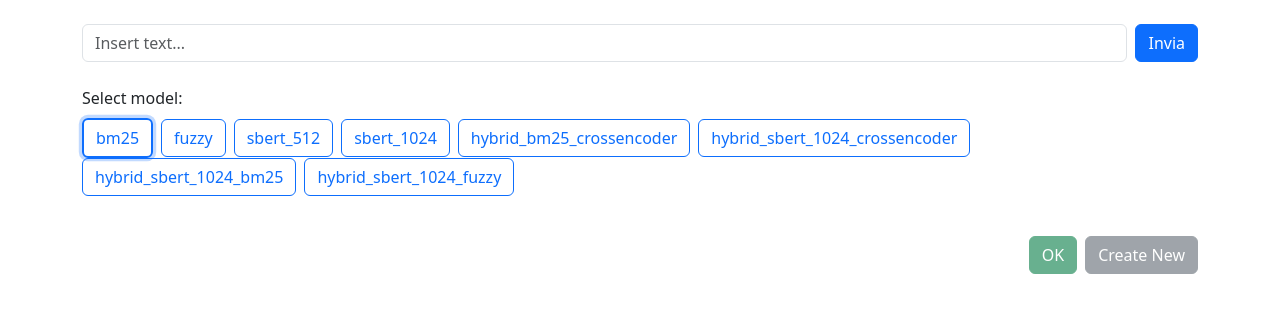
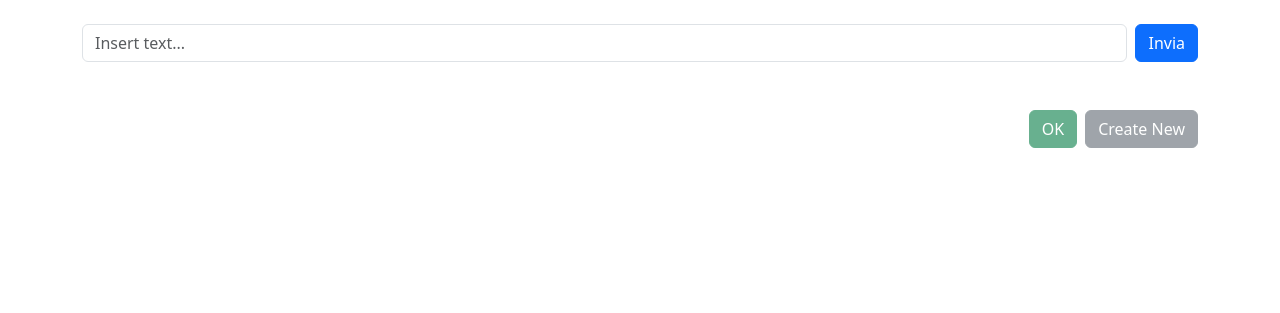
Before and after one commit to nicocecchin/BLM_AI_Classifier, a Flask app: page / in a window 1280 px wide. Shown: the top 313 px of the page. Run offline with Flask 3, Linux system fonts and the light colour scheme; parts of the project's set-up code (start-up, migrations or seed data) failed here and were passed over.

Commit message:
clean and update app.py with new insertion script

```diff
--- a/app/app.py
+++ b/app/app.py
@@ -1,72 +1,88 @@
+from typing import Dict, List, Set, Tuple
 from flask import Flask, render_template, request, jsonify
 from vec_db_functions import vector_search
-import sys
+from insertion import get_suggested_descriptions
+from retrievers.Retriever import Retriever
+import configparser
 import os
-from insertion import get_suggested_descriptions
-
-project_root = os.path.abspath(os.path.join(os.path.dirname(__file__), '..'))
-sys.path.insert(0, project_root)
-
-from retrievers.Bm25 import Bm25
-from retrievers.Fuzzy import Fuzzy
-from retrievers.Sbert import Sbert
-from retrievers.HybridRetriever import HybridRetriever
 
 app = Flask(__name__)
 
-bm25 = Bm25("../datasets/catalogue_01.csv", 10)
-fuzzy = Fuzzy("../datasets/catalogue_01.csv", 10, method='token_sort_ratio')
-sbert_512 = Sbert("../datasets/catalogue_01.csv", 10, size=512)
-sbert_1024 = Sbert("../datasets/catalogue_01.csv", 10, size=1024)
-hybrid_bm25_crossencoder = HybridRetriever("../datasets/catalogue_01.csv", 10, retriever_name="bm25", ranker_name="cross_encoder", model_name="ms-marco-MiniLM-L-6-v2")
-hybrid_sbert_1024_crossencoder = HybridRetriever("../datasets/catalogue_01.csv", 10, retriever_name="sbert_1024", ranker_name="cross_encoder", model_name="ms-marco-MiniLM-L-6-v2")
-hybrid_sbert_1024_bm25 = HybridRetriever("../datasets/catalogue_01.csv", 10, retriever_name="sbert_1024", ranker_name="bm25")
-hybrid_sbert_1024_fuzzy = HybridRetriever("../datasets/catalogue_01.csv", 10, retriever_name="sbert_1024", ranker_name="fuzzy", model_name='token_sort_ratio')
+def read_config()->Tuple[str, str, int, str]:
+    config = configparser.ConfigParser()
 
-models = ['bm25', 'fuzzy', 'sbert_512', 'sbert_1024', 'hybrid_bm25_crossencoder', 'hybrid_sbert_1024_crossencoder', 'hybrid_sbert_1024_bm25', 'hybrid_sbert_1024_fuzzy']
-model = bm25 # Default model
+    # determine the absolute path to config.ini relative to this script
+    base_dir = os.path.dirname(os.path.abspath(__file__))
+    config_path = os.path.join(base_dir, "config.ini")
+    config.read(config_path)
+    print(f"Configuration loaded: {config.sections()}")
+
+    settings = config["settings"]
+    catalogue = settings["catalogue"]
+    model = settings["retriever"]
+    output_length = int(settings["output_length"])
+    insertion_llm = settings["insertion_llm"]
+
+    return catalogue, model, output_length, insertion_llm
+
+def initialize_retriever(model_name: str, catalogue: str, output_length: int) -> Retriever:
+    from retrievers.Bm25 import Bm25
+    from retrievers.Sbert import Sbert
+    from retrievers.Qwen import Qwen
+    from retrievers.Random import Random
+    from retrievers.Gte import Gte
+    from retrievers.Nomic import Nomic
+    from retrievers.BGE import Bge
+    from retrievers.Fuzzy import Fuzzy
+
+    if model_name == 'bm25':
+        return Bm25(data_source=catalogue, output_length=output_length)
+    elif model_name == 'sbert_512':
+        return Sbert(data_source=catalogue, output_length=output_length, size=512)
+    elif model_name == 'sbert_768':
+        return Sbert(data_source=catalogue, output_length=output_length, size=768)
+    elif model_name == 'sbert_1024':
+        return Sbert(data_source=catalogue, output_length=output_length, size=1024)
+    elif model_name == 'bge':
+        return Bge(data_source=catalogue, output_length=output_length, return_dense=True, return_sparse=False)
+    elif model_name == 'qwen_1024':
+        return Qwen(data_source=catalogue, output_length=output_length, size=1024)
+    elif model_name == 'qwen_2560':
+        return Qwen(data_source=catalogue, output_length=output_length, size=2560)
+    elif model_name == 'qwen_4096':
+        return Qwen(data_source=catalogue, output_length=output_length, size=4096)
+    elif model_name == 'fuzzy_ratio':
+        return Fuzzy(data_source=catalogue, output_length=output_length, method='ratio')
+    elif model_name == 'fuzzy_sort_ratio':
+        return Fuzzy(data_source=catalogue, output_length=output_length, method='token_sort_ratio')
+    elif model_name == 'fuzzy_set_ratio':
+        return Fuzzy(data_source=catalogue, output_length=output_length, method='token_set_ratio')
+    elif model_name == 'gte':
+        return Gte(data_source=catalogue, output_length=output_length)
+    elif model_name == 'nomic':
+        return Nomic(data_source=catalogue, output_length=output_length)
+    elif model_name == 'random':
+        return Random(data_source=catalogue, output_length=output_length, random_seed=123)
+    else:
+        raise ValueError(f"Unknown model name: {model_name}. Supported models are: bm25, sbert_512, sbert_768, sbert_1024, qwen_1024, qwen_2560, qwen_4096, gte, nomic, random.")
 
 @app.route('/')
 def index():
     return render_template('index.html')
 
-@app.route('/models')
-def list_models():
-    return jsonify(models)
-
-@app.route('/set_model', methods=['POST'])
-def set_model():
-    selected_model = request.json.get('model')
-    if selected_model:
-        if selected_model == 'bm25':
-            global model
-            model = bm25
-        elif selected_model == 'fuzzy':
-            model = fuzzy
-        elif selected_model == 'sbert_512':
-            model = sbert_512
-        elif selected_model == 'sbert_1024':
-            model = sbert_1024
-        elif selected_model == 'hybrid_bm25_crossencoder':
-            model = hybrid_bm25_crossencoder
-        elif selected_model == 'hybrid_sbert_1024_crossencoder':
-            model = hybrid_sbert_1024_crossencoder
-        elif selected_model == 'hybrid_sbert_1024_bm25':
-            model = hybrid_sbert_1024_bm25
-        elif selected_model == 'hybrid_sbert_1024_fuzzy':
-            model = hybrid_sbert_1024_fuzzy
-        else:
-            return jsonify({"status": "error", "message": "Unknown model"}), 400
-        # Set the model for the current session or user
-        print(f"Model set to: {selected_model}")
-        return jsonify({"status": "success", "model": selected_model})
-    return jsonify({"status": "error", "message": "No model specified"}), 400
-
 @app.route('/get_results', methods=['POST'])
 def get_results():
+    # get user input from the request
     data = request.get_json()
     user_input = data.get('input', '')
 
+    print(f"User input received: {user_input}")
+
+    # load configuration from config.ini
+    catalogue, model_name, output_length, _ = read_config()
+    print(f"Using catalogue: {catalogue}, model: {model_name}, output length: {output_length}")
+    # initialize the retriever based on the model name
+    model = initialize_retriever(model_name, catalogue, output_length)
     results = model.retrieve(user_input)
 
     print(f"Time taken to retrieve results: {results[1]}")
@@ -97,15 +113,23 @@ def submit_insertion():
     desc_it = data.get('desc_it', '')
     desc_en = data.get('desc_en', '')
 
-
     return jsonify("received insertion data", code, desc_it, desc_en)
 
 @app.route('/get_suggestions', methods=['POST'])
 def get_suggestions():
+    # get user input from the request
     data = request.get_json()
     user_input = data.get('input', '')
-    results = vector_search(user_input)
-    (ita, eng) = get_suggested_descriptions(user_input, results)
+
+    # load configuration from config.ini
+    catalogue, model_name, output_length, insertion_llm = read_config()
+
+    # retrieve results using the vector search
+    model = initialize_retriever(model_name, catalogue, output_length)
+    retrived_items, _ = model.retrieve(query=user_input)
+
+    # get the suggested descriptions using the LLM
+    (ita, eng) = get_suggested_descriptions(user_input=user_input, materials=retrived_items, model=insertion_llm)
 
     return jsonify({'ita': ita, 'eng': eng})
 
--- a/app/insertion.py
+++ b/app/insertion.py
@@ -26,7 +26,6 @@ from retrievers.Qwen import Qwen
 from retrievers.BGE import Bge
 from retrievers.Gte import Gte
 from retrievers.Nomic import Nomic
-from retrievers.Ollama import Ollama
 from retrievers.Random import Random
 from retrievers.Fuzzy import Fuzzy
 from retrievers.Item import Item
@@ -71,8 +70,6 @@ def get_retriever(model_name: str, catalogue: str, output_length: int) -> Retrie
         return Gte(data_source=catalogue, output_length=output_length)
     elif model_name == 'nomic':
         return Nomic(data_source=catalogue, output_length=output_length)
-    elif model_name == 'lama':
-        return Ollama(data_source=catalogue, output_length=output_length)
     elif model_name == 'random':
         return Random(data_source=catalogue, output_length=output_length, random_seed=123)
     elif model_name == 'fuzzy_ratio':
@@ -217,7 +214,6 @@ def read_arguments():
                                                                         'bge_sparse',
                                                                         'gte',
                                                                         'nomic',
-                                                                        'lama',
                                                                         'random',
                                                                         'fuzzy_ratio',
                                                                         'fuzzy_sort_ratio',
--- a/app/static/script.js
+++ b/app/static/script.js
@@ -6,51 +6,6 @@ $(document).ready(function () {
         $('#userInput').val(saved);
 
     }
-
-  let models = []
-
-  $.getJSON('/models', function(data) {
-    const models = data;
-    const $container = $('#modelSelection');
-    let selectedModel = 'bm25';
-
-    models.forEach(model => {
-      const $btn = $(`
-        <button
-          type="button"
-          class="btn btn-outline-primary me-2 ${model === selectedModel ? 'btn-model-selected' : ''}"
-          data-model="${model}"
-        >
-          ${model}
-        </button>
-      `);
-
-      $btn.on('click', function() {
-        selectedModel = $(this).data('model');
-
-        // Aggiorna la selezione visiva
-        $container.find('button').removeClass('btn-model-selected');
-        $(this).addClass('btn-model-selected');
-
-        // Invia al server
-        $.ajax({
-          url: '/set_model',
-          method: 'POST',
-          contentType: 'application/json',
-          data: JSON.stringify({ model: selectedModel }),
-          success: function(response) {
-            console.log('Modello selezionato:', response.model);
-          },
-          error: function() {
-            alert('Errore nella richiesta al server.');
-          }
-        });
-      });
-
-      $container.append($btn);
-    });
-  });
-
 
   // Funzione per mostrare i risultati
   function renderResults(items) {
@@ -91,13 +46,18 @@ $(document).ready(function () {
     });
   }
 
-
-
   // Invio input con jQuery AJAX
   $('#submitBtn').on('click', function () {
     const input = $('#userInput').val().trim();
     localStorage.setItem('savedUserInput', input);
     if (input) {
+
+      // clear previous results
+      $('#results').empty();
+
+      // show loading spinner
+      $('#loadingSpinner').css('display', 'block');
+
       $.ajax({
         url: '/get_results',
         method: 'POST',
@@ -109,6 +69,10 @@ $(document).ready(function () {
         },
         error: function () {
           alert('Errore nella richiesta al server.');
+        },
+        complete: function() {
+          // hide loading spinner
+          $('#loadingSpinner').css('display', 'none');
         }
       });
     }
@@ -119,6 +83,12 @@ $(document).ready(function () {
       const input = $('#userInput').val().trim();
       localStorage.setItem('savedUserInput', input);
       if (input) {
+        // clear previous results
+        $('#results').empty();
+
+        // show loading spinner
+        $('#loadingSpinner').show();
+
         $.ajax({
           url: '/get_results',
           method: 'POST',
@@ -129,6 +99,10 @@ $(document).ready(function () {
           },
           error: function () {
             alert('Errore nella richiesta al server.');
+          },
+          complete: function() {
+            // hide loading spinner
+            $('#loadingSpinner').hide();
           }
         });
       }
--- a/app/templates/base.html
+++ b/app/templates/base.html
@@ -17,5 +17,11 @@
 
     {% block content %}{% endblock %}
 
+    <div id="loadingSpinner" class="text-center mt-3" style="display: none;">
+      <div class="spinner-border text-primary" role="status">
+        <span class="visually-hidden">Loading...</span>
+      </div>
+    </div>
+
 </body>
 </html>
--- a/app/templates/index.html
+++ b/app/templates/index.html
@@ -1,12 +1,6 @@
 {% extends 'base.html' %}
 
 {% block content %}
-
-<div class="mb-3">
-  <label class="form-label me-3">Select model:</label>
-  <div id="modelSelection"></div>
-</div>
-
 <div id="results" class="list-group mb-4"></div>
 
     <div class="d-flex justify-content-end">
```
Also changed, not shown: app/config.ini (added, +12 -0 lines).
